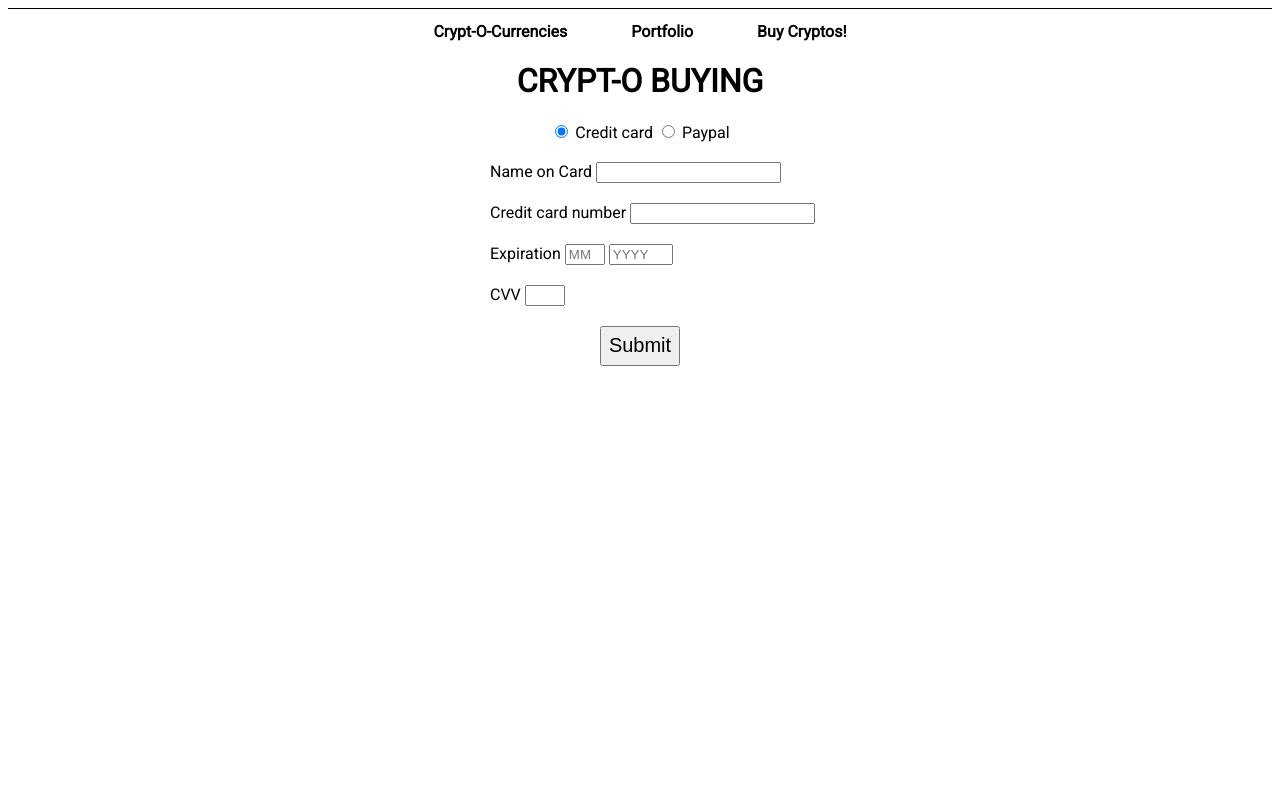
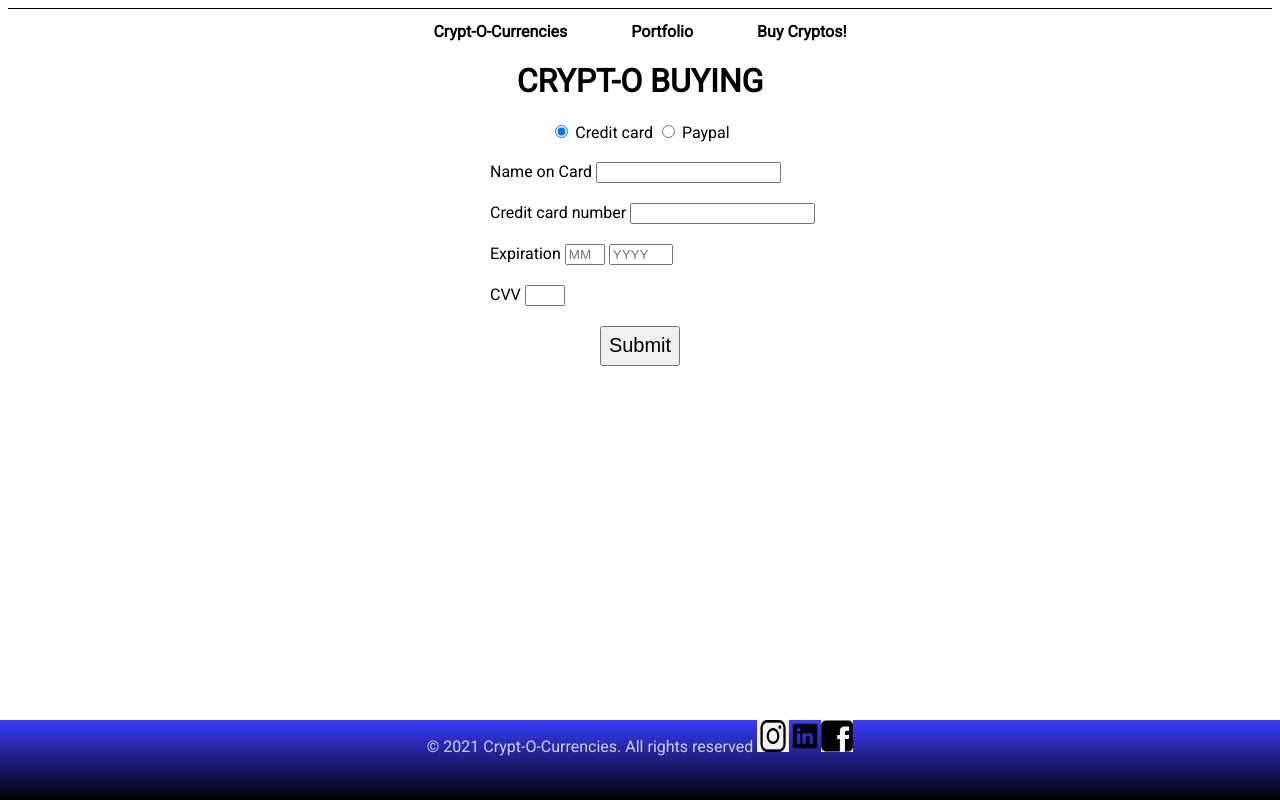
Before and after one commit to nixord/nixord, a plain HTML site: page CryptoCurrencies/Form.html in a window 1280 px wide. Drawn offline with Linux system fonts and the light colour scheme; no server answers.

Commit message:
QoL Changes pt2

```diff
--- a/CryptoCurrencies/Form.html
+++ b/CryptoCurrencies/Form.html
@@ -106,7 +106,7 @@
         </div>
       </div>
     </div>
-    <footer></footer>
+    <footer class="footer">© 2021 Crypt-O-Currencies. All rights reserved <a href="https://www.instagram.com/nicoxtreme54/"><img class="ficons" src="images/instagram.png" alt="My Instagram"/></a><a href="https://www.linkedin.com/in/nicolas-melnik-b42b8848/"><img class="ficons" src="images/linkedin.png" alt="My LinkedIn"/></a><a href="https://www.facebook.com/nicolas.melnik.9/"><img class="ficons" src="images/facebook.png" alt="My Facebook"/></a></footer>
     <script src="global.js"></script>
     <script src="Form.js"></script>
   </body>
--- a/CryptoCurrencies/global.css
+++ b/CryptoCurrencies/global.css
@@ -1,5 +1,21 @@
 .Roboto {
   font-family: "Roboto", sans-serif;
+}
+
+.footer{
+  position: fixed;
+  left: 0;
+  bottom: 0;
+  height: 10%;
+  width: 100%;
+  background-image: linear-gradient(180deg, rgb(59, 59, 255), rgb(0, 0, 0));
+  color: rgb(203, 211, 255);
+  text-align: center;
+  vertical-align: middle;
+}
+.ficons{
+  width: 32px;
+  height: 32px;
 }
 
 .global-container {
```
Also changed, not shown: CryptoCurrencies/Portfolio.html (+1 -0 lines), CryptoCurrencies/index.html (+1 -0 lines), CryptoCurrencies/success_payment.html (+1 -1 lines), CryptoCurrencies/images/facebook.png (added), CryptoCurrencies/images/instagram.png (added), CryptoCurrencies/images/linkedin.png (added).
